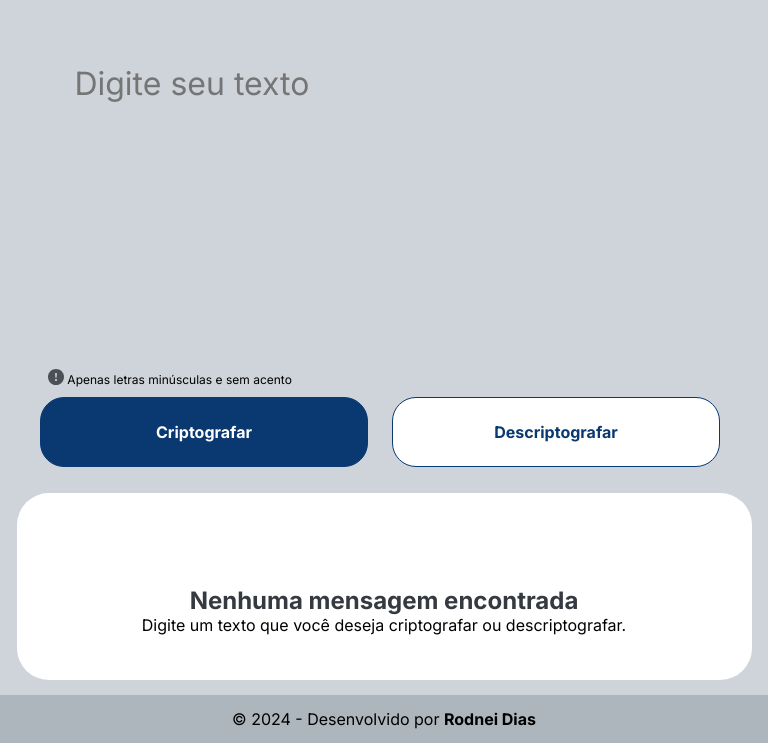
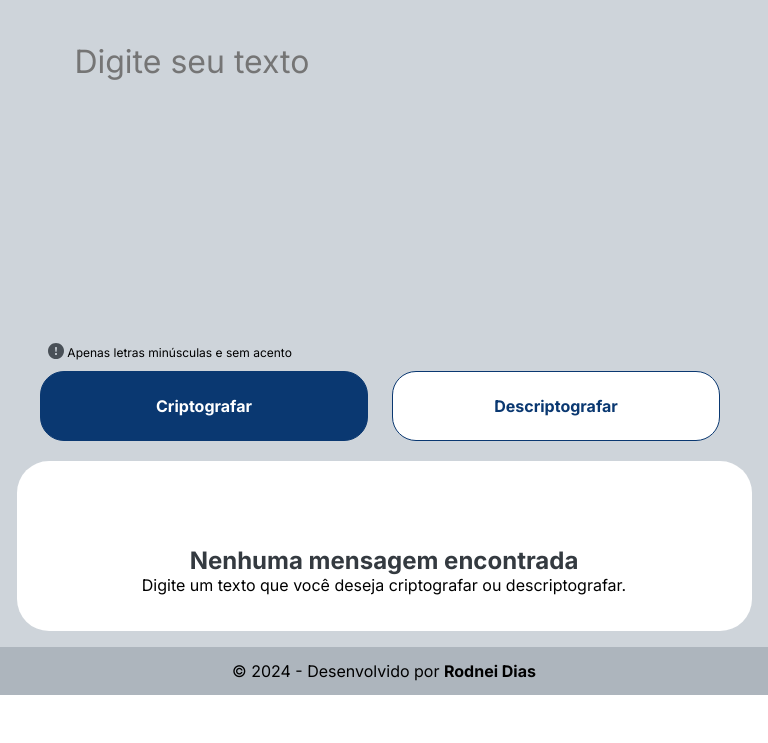
Before and after one commit to RodneiDias/Codificador, a plain HTML site: page index.html in a window 768 px wide. Shown: the part 105-848 px from the top of the page. After the commit the page ends 800 px from the top, so only its background shows below. Drawn offline with Linux system fonts and the light colour scheme.

Commit message:
Update main-style.css

```diff
--- a/assets/styles/main-style.css
+++ b/assets/styles/main-style.css
@@ -104,6 +104,7 @@ body{
     justify-content: center;
     box-shadow: 0 24px rgb(rgb(15, 15, 15), rgb(53, 53, 53), rgb(135, 135, 136));
     padding: 3%;
+
 }
 .conteudo__resposta__imagem{
 padding: 1.5rem;
@@ -131,8 +132,8 @@ padding: 1.5rem;
     padding: 3%;
     border: var(--color-white);
 }
+
 .conteudo__resposta textarea{
-    border: var(--color-white);
     min-height: min-content;
     border-radius:1.5rem;
     width: 100%  !important;
@@ -140,6 +141,8 @@ padding: 1.5rem;
     min-height:37.5rem;
     max-height: auto;
     resize: none;
+    border: var(--color-white);
+
 }
 h2{
 color: var(--color-gray-500);
@@ -381,7 +384,9 @@ padding: 0 0.5%;
 @media screen and (min-width:691px) and (max-width:1047px){
     .conteudo__geral{
         flex-wrap: wrap;
-        height: 100vh;
+        height: auto;
+
+
      }
      .cabecalho{
        width: 100%;
@@ -407,7 +412,7 @@ padding: 0 0.5%;
     .conteudo__resposta{
         width: 735px;
         max-width: 1047px;
-        min-height: 8.3215rem;
+        min-height: auto;
         max-height: auto;
         justify-content: center;
         padding: 5%;
@@ -420,11 +425,13 @@ padding: 0 0.5%;
         min-height:17.5rem;
         max-height: auto;
         resize: none;
+
+
     }
     .conteudo__resposta__imagem__img{
         display: none;
     }
-     .rodape{
+    .rodape{
         bottom: 0;
     }
 }
```
